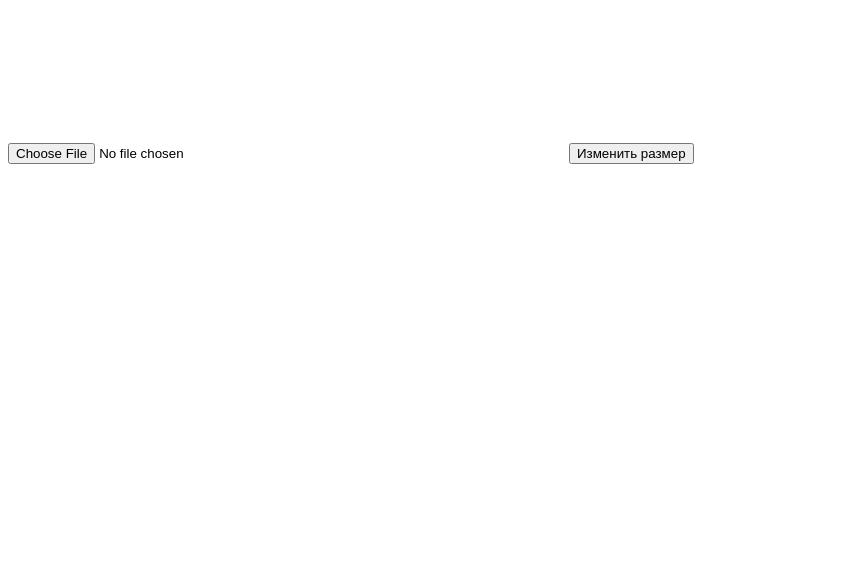
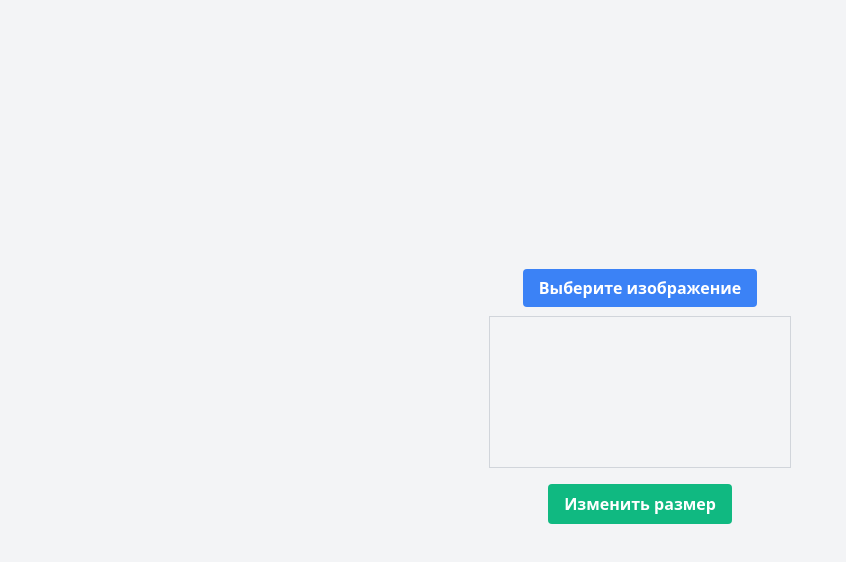
Before and after one commit to dvvtech/resizify, a plain HTML site: page index.html in a window 1280 px wide. Shown: the whole page, without its empty margins (0-846 px from the left). Drawn offline with nearby package versions, Linux system fonts and the light colour scheme.

Commit message:
center btn

```diff
--- a/index.html
+++ b/index.html
@@ -2,12 +2,17 @@
 <html lang="ru">
 <head>
     <meta charset="UTF-8">
+    <meta name="viewport" content="width=device-width, initial-scale=1.0">
     <title>Изменение размеров изображений</title>
+    <link href="https://cdn.jsdelivr.net/npm/tailwindcss@2.2.19/dist/tailwind.min.css" rel="stylesheet">
 </head>
-<body>
-    <input type="file" id="imageInput">
-    <canvas id="canvas"></canvas>
-    <button id="resizeButton">Изменить размер</button>
+<body class="flex items-center justify-center h-screen bg-gray-100">
+    <div class="text-center">
+        <label for="imageInput" class="bg-blue-500 text-white font-semibold py-2 px-4 rounded cursor-pointer hover:bg-blue-700 transition duration-300">Выберите изображение</label>
+        <input type="file" id="imageInput" class="hidden">
+        <canvas id="canvas" class="mt-4 border border-gray-300"></canvas>
+        <button id="resizeButton" class="mt-4 bg-green-500 text-white font-semibold py-2 px-4 rounded hover:bg-green-700 transition duration-300">Изменить размер</button>
+    </div>
 
     <script>
         const input = document.getElementById('imageInput');
@@ -22,9 +27,9 @@
             reader.onload = function(event) {
                 img.src = event.target.result;
                 img.onload = function() {
-                    // Задаем новые размеры изображения
-                    const newWidth = 200;
-                    const newHeight = 200;
+                    // Установите новые размеры
+                    const newWidth = 200; // Новая ширина
+                    const newHeight = 200; // Новая высота
                     canvas.width = newWidth;
                     canvas.height = newHeight;
                     ctx.drawImage(img, 0, 0, newWidth, newHeight);
```
